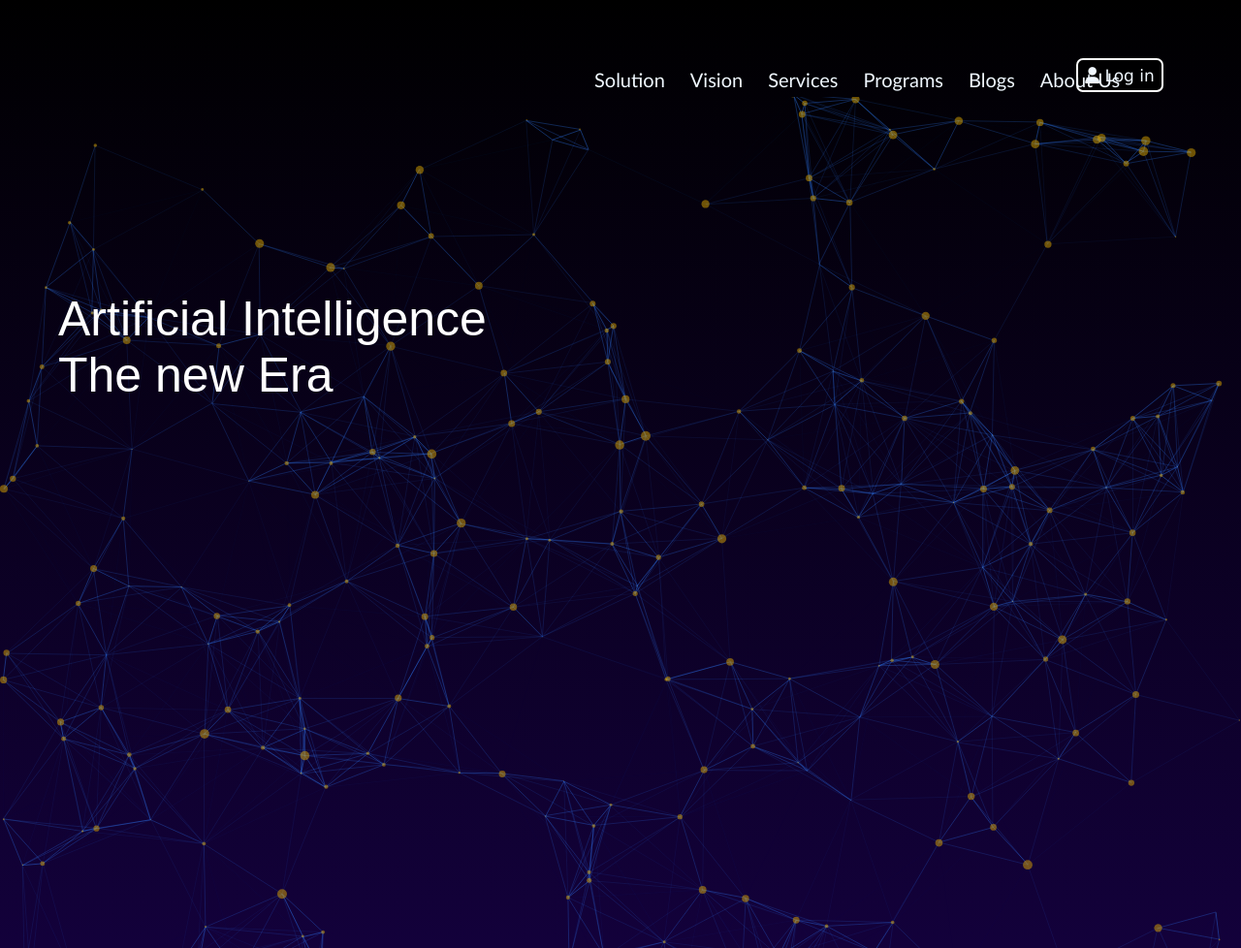
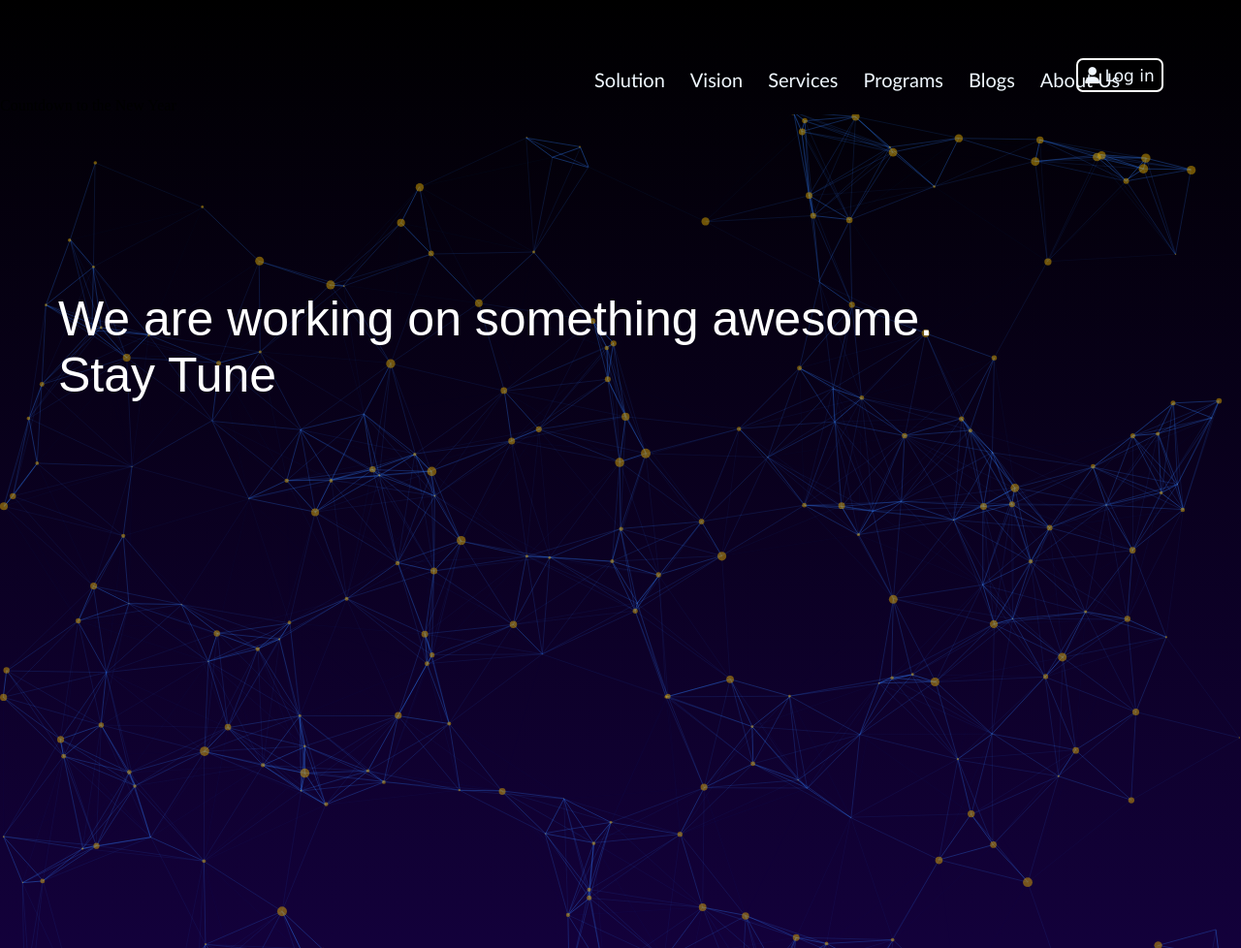
Before and after one commit to pythonpioneer/Society, a Django app: page /us in a window 1280 px wide. Shown: the whole page at 97% size. Run offline with Django 4.2, Linux system fonts and the light colour scheme; some libraries are stand-ins or nearby versions.

Commit message:
changing content of the page

```diff
--- a/Society/source/MLSociety/templates/underconstruction.html
+++ b/Society/source/MLSociety/templates/underconstruction.html
@@ -112,7 +112,21 @@
 
             </div>
         </header>
-        <h1 id="liner">Artificial Intelligence<br> The new Era <br></h1>
+
+        <h1 id="liner">We are working on something awesome.<br> Stay Tune <br></h1>
+
+        <!-- adding for under Construction countdown -->
+        <div id="countdown">
+            <div id="timer">
+                <span id="days"></span>
+                <span id="hours"></span>
+                <span id="minutes"></span>
+                <span id="seconds"></span>
+            </div>
+            <div id="countdown-text">
+                <p>Countdown to the New Year</p>
+            </div>
+        </div>
     </div>
         <script src="/static/js/particles.js"></script>
         <script src="/static/js/app.js"></script>
```
